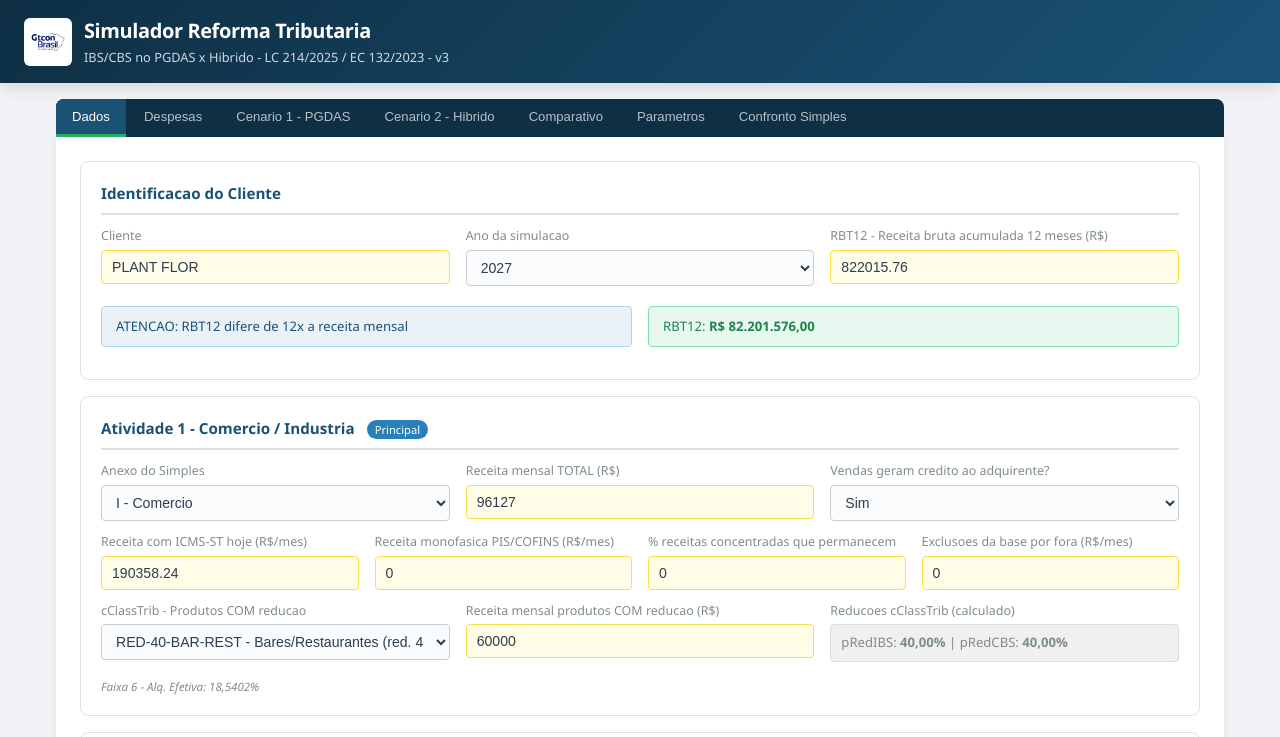
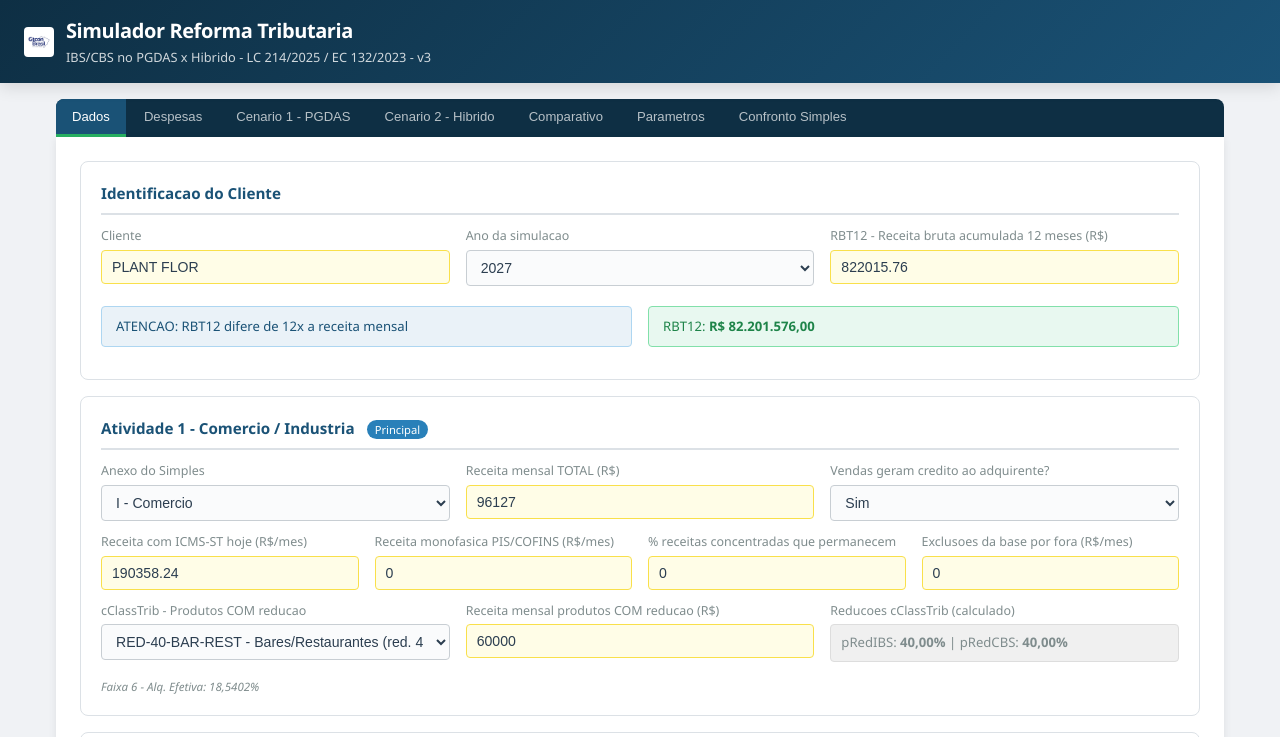
Before and after one commit to eupriscilacristina/Simulador_, a plain HTML site: page index.html in a window 1280 px wide. Shown: the top 737 px of the page. Drawn offline with Linux system fonts and the light colour scheme.

Commit message:
fix: ajusta tamanho da logo no header

```diff
--- a/css/styles.css
+++ b/css/styles.css
@@ -52,9 +52,9 @@ body {
 }
 
 .header-logo {
-    height: 48px;
+    height: 30px;
     width: auto;
-    border-radius: 6px;
+    border-radius: 4px;
 }
 
 .app-header h1 {
```
